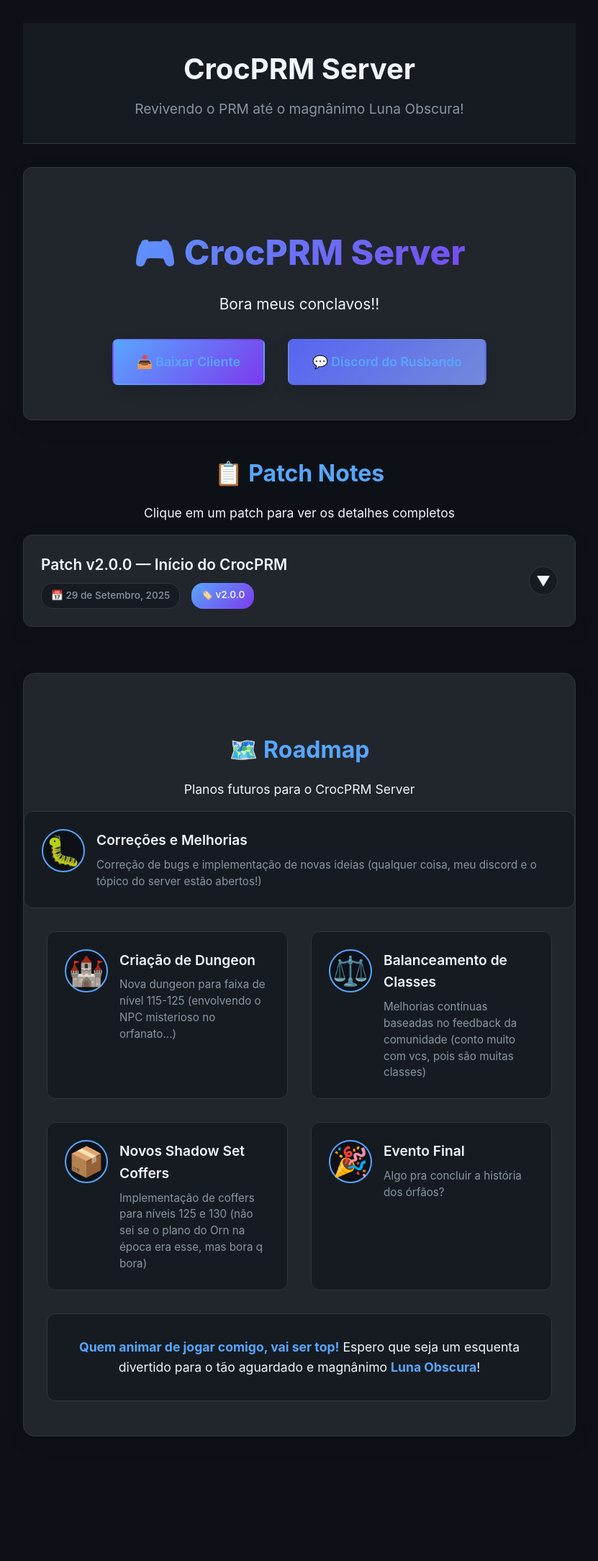
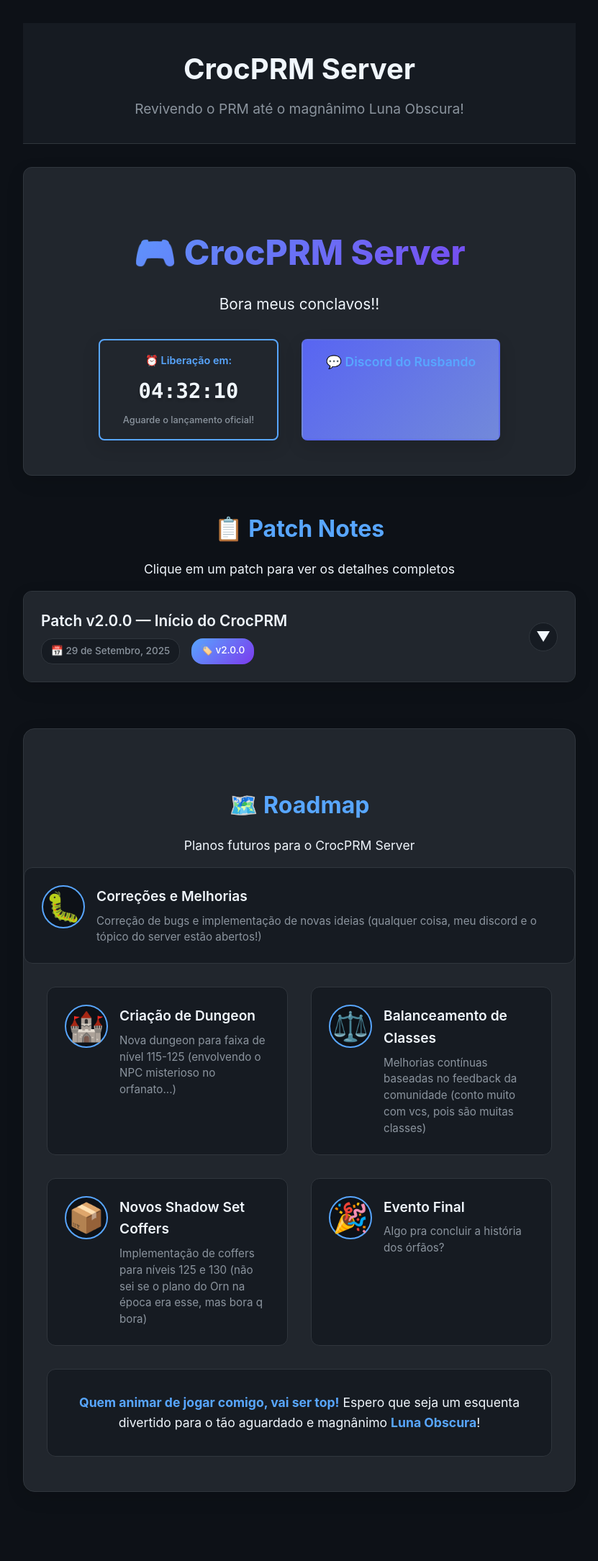
Before and after one commit to Concs93/CrocPRMsite, a Jekyll site: the page built from index.md, in a window 1280 px wide. Shown: the whole page at 72% size, without its empty margins (224-1055 px from the left). Built offline with Jekyll 4.4.1, drawn with Linux system fonts in a browser that asks for light colours; before the commit the page ends 2092 px from its top, so only the background shows below that.

Commit message:
liberação de link

```diff
--- a/_layouts/default.html
+++ b/_layouts/default.html
@@ -171,6 +171,48 @@
 
         .main-link.discord:hover {
             background: linear-gradient(135deg, #7289da 0%, #5865f2 100%) !important;
+        }
+
+        /* Countdown Styles */
+        .download-container {
+            position: relative;
+            min-width: 180px;
+        }
+
+        .countdown-container {
+            display: flex;
+            flex-direction: column;
+            align-items: center;
+            justify-content: center;
+            background: var(--bg-card) !important;
+            border: 2px solid var(--accent-primary);
+            border-radius: 8px;
+            padding: 1rem 2rem;
+            text-align: center;
+            box-shadow: var(--shadow);
+            min-height: 60px;
+        }
+
+        .countdown-text {
+            color: var(--accent-primary) !important;
+            font-weight: 600;
+            font-size: 0.9rem;
+            margin-bottom: 0.5rem;
+        }
+
+        .countdown-timer {
+            color: var(--text-primary) !important;
+            font-size: 1.8rem;
+            font-weight: 700;
+            font-family: 'Monaco', 'Consolas', monospace;
+            margin-bottom: 0.5rem;
+            text-shadow: 0 2px 4px rgba(0, 0, 0, 0.3);
+        }
+
+        .countdown-subtitle {
+            color: var(--text-secondary) !important;
+            font-size: 0.8rem;
+            font-weight: 500;
         }
 
         /* Garantir que o texto dos botões seja sempre branco */
--- a/_layouts/home.html
+++ b/_layouts/home.html
@@ -6,9 +6,16 @@ layout: default
     <p class="hero-subtitle">Bora meus conclavos!!</p>
 
     <div class="links-section">
-        <a href="https://drive.google.com/file/d/1HN8GmRmT1tXbHBKS-o3zOPdmdOyEfcmQ" class="main-link download">
-            📥 Baixar Cliente
-        </a>
+        <div class="download-container">
+            <a href="https://drive.google.com/file/d/1HN8GmRmT1tXbHBKS-o3zOPdmdOyEfcmQ" class="main-link download" id="downloadBtn" style="display: none;">
+                📥 Baixar Cliente
+            </a>
+            <div class="countdown-container" id="countdownContainer">
+                <div class="countdown-text">⏰ Liberação em:</div>
+                <div class="countdown-timer" id="countdownTimer">--:--:--</div>
+                <div class="countdown-subtitle">Aguarde o lançamento oficial!</div>
+            </div>
+        </div>
         <a href="https://discord.gg/QnbWkGjs" class="main-link discord">
             💬 Discord do Rusbando
         </a>
```
Also changed, not shown: other parts of _layouts/home.html (+44 -0 lines).
